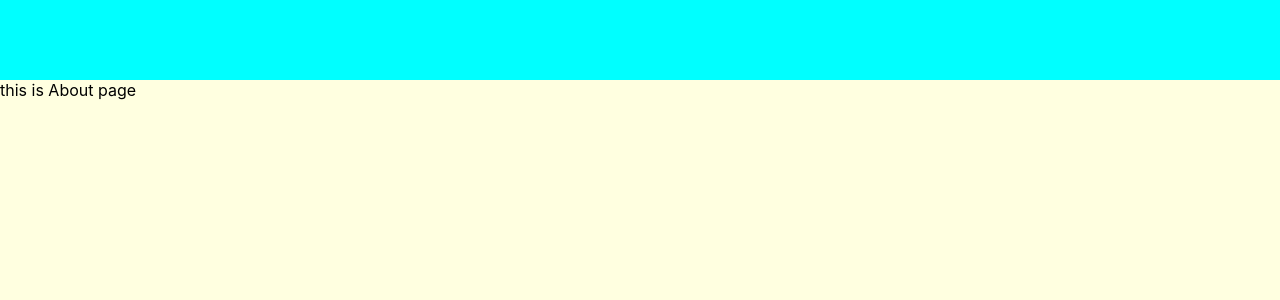
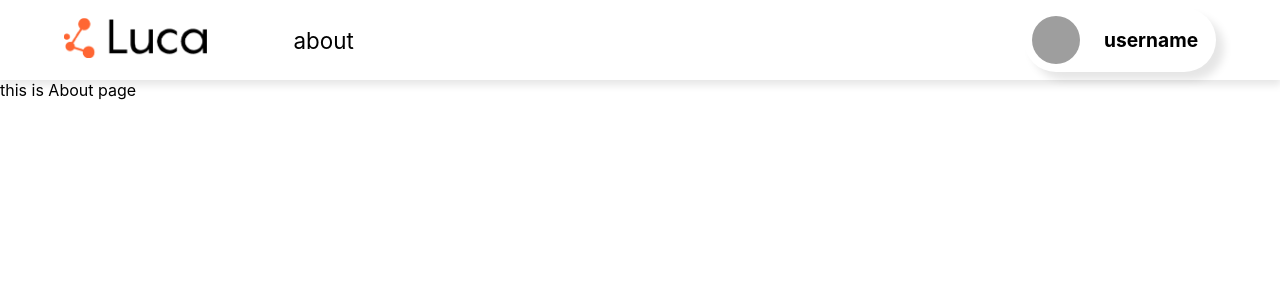
Before and after one commit to codestates/luca, a React (Create React App) app in the folder luca-client/: page / in a window 1280 px wide. Shown: the top 300 px of the page. Built offline with nearby package versions, Linux system fonts and the light colour scheme; grey boxes are pictures that could not be loaded.

Commit message:
Add features and style in Navigator

```diff
--- a/luca-client/public/index.html
+++ b/luca-client/public/index.html
@@ -29,6 +29,25 @@
       Learn how to configure a non-root public URL by running `npm run build`.
     -->
     <title>Luca</title>
+    <style>
+      a {
+        text-decoration: none;
+        color: black;
+      }
+      a:visited {
+        text-decoration: none;
+      }
+      a:hover {
+        text-decoration: none;
+      }
+      a:focus {
+        text-decoration: none;
+      }
+      a:hover,
+      a:active {
+        text-decoration: none;
+      }
+    </style>
   </head>
   <body>
     <noscript>You need to enable JavaScript to run this app.</noscript>
--- a/luca-client/src/components/canvas.js
+++ b/luca-client/src/components/canvas.js
@@ -1,21 +1,20 @@
-import * as d3 from 'd3';
-import styled from 'styled-components';
-import { useState, useRef, useEffect } from 'react';
+import * as d3 from "d3";
+import styled from "styled-components";
+import { useState, useRef, useEffect } from "react";
 import { root, descendants, links } from "./d3coodinator/getDescendants";
 
 export default function Canvas() {
-
-  const Frame = styled.div `
+  const Frame = styled.div`
     width: 100%;
     height: 100%;
     background-color: lightsalmon;
     /* border: solid red 3px; */
     text-align: center;
     overflow: hidden;
-  `
+  `;
   const MapContainer = styled.div`
     position: relative;
-    background-color: yellow;
+    background-color: lightgrey;
     top: 0;
     left: 0;
     width: ${(props) => 200 / props.viewRatio}%;
@@ -30,8 +29,7 @@ export default function Canvas() {
     }
   `;
 
-  const drag = simulation => {
-
+  const drag = (simulation) => {
     function dragstarted(event, d) {
       if (!event.active) simulation.alphaTarget(0.3).restart();
       d.fx = d.x;
@@ -49,12 +47,12 @@ export default function Canvas() {
       d.fy = null;
     }
 
-    return d3.drag()
+    return d3
+      .drag()
       .on("start", dragstarted)
       .on("drag", dragged)
       .on("end", dragended);
-  }
-
+  };
 
   const canvasRef = useRef();
   const svgRef = useRef();
@@ -136,10 +134,9 @@ export default function Canvas() {
     setScreen({ top: e.target.style.top, left: e.target.style.left });
   };
 
-
   // const root = d3.hierarchy(data);
 
-  useEffect(()=>{
+  useEffect(() => {
     // const svg = d3.select(svgRef.current);
     // const fild = d3.select(canvasRef.current);
     // const root = d3.hierarchy(data);
@@ -148,8 +145,16 @@ export default function Canvas() {
     // const svg = fild.create('svg')
     //   .attr("viewBox", [-100 / 2, -100 / 2, 100, 100]);
 
-    const simulation = d3.forceSimulation(nodes)
-      .force("link", d3.forceLink(links).id(d => d.id).distance(0).strength(1))
+    const simulation = d3
+      .forceSimulation(nodes)
+      .force(
+        "link",
+        d3
+          .forceLink(links)
+          .id((d) => d.id)
+          .distance(0)
+          .strength(1)
+      )
       .force("charge", d3.forceManyBody().strength(-50))
       .force("x", d3.forceX())
       .force("y", d3.forceY());
@@ -159,22 +164,24 @@ export default function Canvas() {
       .append("svg")
       .attr("viewBox", [-100, -50, 200, 100]);
 
-    const link = svg.append("g")
+    const link = svg
+      .append("g")
       .attr("stroke", "#999")
       .attr("stroke-opacity", 0.6)
       .selectAll("line")
       .data(links)
       .join("line");
 
-    const node = svg.append("g")
+    const node = svg
+      .append("g")
       .attr("fill", "#fff")
       .attr("stroke", "#000")
       .attr("stroke-width", 1)
       .selectAll("circle")
       .data(nodes)
       .join("circle")
-      .attr("fill", d => d.children ? null : "#000")
-      .attr("stroke", d => d.children ? null : "#fff")
+      .attr("fill", (d) => (d.children ? null : "#000"))
+      .attr("stroke", (d) => (d.children ? null : "#fff"))
       .attr("r", 2)
       .call(drag(simulation));
 
@@ -182,13 +189,14 @@ export default function Canvas() {
     //   // .text(d => d.data.content);
     //   .text('testData');
 
-    const content = svg.append("g")
+    const content = svg
+      .append("g")
       .selectAll("title")
       .attr("dy", ".31em")
       .data(nodes)
       .join("title")
-        .text(d => d.data.name)
-        .attr("r", 2)
+      .text((d) => d.data.name)
+      .attr("r", 2);
     // node.append("text")
     //   .attr("text", d => d.data.name);
 
@@ -196,22 +204,16 @@ export default function Canvas() {
 
     simulation.on("tick", () => {
       link
-        .attr("x1", d => d.source.x)
-        .attr("y1", d => d.source.y)
-        .attr("x2", d => d.target.x)
-        .attr("y2", d => d.target.y);
+        .attr("x1", (d) => d.source.x)
+        .attr("y1", (d) => d.source.y)
+        .attr("x2", (d) => d.target.x)
+        .attr("y2", (d) => d.target.y);
 
-    node
-        .attr("cx", d => d.x)
-        .attr("cy", d => d.y);
+      node.attr("cx", (d) => d.x).attr("cy", (d) => d.y);
 
-    content
-        .attr("cx", d => d.x+10)
-        .attr("cy", d => d.y);
+      content.attr("cx", (d) => d.x + 10).attr("cy", (d) => d.y);
     });
-
-  }, [root])
-
+  }, [root]);
 
   return (
     <Frame>
@@ -223,16 +225,15 @@ return (
         // onDrag={panScreen}
         // onDragEnd={panScreenEnd}
         // draggable
-    ref={canvasRef}>
+        ref={canvasRef}
+      >
         {/* <svg ref={svgRef} >
       </svg> */}
         <page></page>
       </MapContainer>
     </Frame>
-  )
+  );
 }
-
-
 
 ////////////////////////////////////////////////////////////////////////////////////////////////////////////////////////////////////////////////////////////////
 
@@ -337,7 +338,6 @@ return (
 //     setScreen({ top: e.target.style.top, left: e.target.style.left });
 //   };
 
-
 //   return (
 //     <Frame>
 //       <MapContainer
--- a/luca-client/src/components/cardboard.js
+++ b/luca-client/src/components/cardboard.js
@@ -152,7 +152,7 @@ const CardAdder = styled.div`
       }
     }
   }};
-  animation-duration: 1s;
+  animation-duration: 0.5s;
   animation-iteration-count: 1;
   animation-fill-mode: forwards;
   animation-play-state: running;
--- a/luca-client/src/components/commons.js
+++ b/luca-client/src/components/commons.js
@@ -1,17 +1,131 @@
+import { useState } from "react/cjs/react.development";
 import styled from "styled-components";
 
-const Navigator = styled.div`
+const NavigatorContainer = styled.div`
   width: 100vw;
   height: 10vh;
-  background-color: cyan;
+  background-color: white;
   text-align: center;
+  align-items: center;
+  display: flex;
+  box-shadow: 0vh 0.5vh 1vh 0.1vh rgba(0, 0, 0, 0.1);
+
+  > a.logo {
+    margin: 0 8vh;
+
+    > img {
+      height: 5vh;
+      margin: 2.5vh 0;
+    }
+  }
+  > a.about {
+    flex: 2 0 auto;
+    font-size: 1.4em;
+    text-align: left;
+    margin: 1em;
+  }
+  > div.account {
+    width: 12em;
+    display: flex;
+    align-items: center;
+    margin-right: 8vh;
+
+    > div.guest {
+      flex: 1 0 auto;
+      font-size: 1.2em;
+    }
+    > div.profile {
+      flex: 1 0 auto;
+      height: 8vh;
+      border-radius: 4vh;
+      font-size: 1.2em;
+      display: flex;
+      align-items: center;
+      box-shadow: 1vh 1vh 1vh rgba(0, 0, 0, 0.1);
+
+      > img.profile-image-thumb {
+        height: 6vh;
+        border-radius: 3vh;
+        margin: 1vh;
+      }
+      > div.profile-username {
+        margin-left: 2vh;
+        font-weight: bold;
+      }
+      > div.profile-dropdown {
+        z-index: 999;
+        position: fixed;
+        top: 1vh;
+        width: 10em;
+        height: 8em;
+        border-radius: 4vh;
+        background-color: white;
+        box-shadow: 0vh 0vh 2vh rgba(0, 0, 0, 0.2);
+        display: flex;
+        flex-direction: column;
+        > div.dropdown-index {
+          flex: 1 0 auto;
+          margin: 0.25em;
+        }
+      }
+    }
+  }
 `;
+
+function Navigator() {
+  const [dropdown, setDropdown] = useState(false);
+  const dropdownHandler = () => {
+    setDropdown(!dropdown);
+  };
+
+  return (
+    <NavigatorContainer>
+      <a className="logo" href="/">
+        <img src="Luca_logo.png" />
+      </a>
+      <a className="about" href="/">
+        about
+      </a>
+      <div className="account">
+        {/* <div className="guest">회원가입</div>
+        <div className="guest" style={{ fontWeight: "bold" }}>
+          로그인
+        </div> */}
+        <div className="profile">
+          {!dropdown ? (
+            <>
+              <img
+                className="profile-image-thumb"
+                src="https://picsum.photos/300/300?random=1"
+              />
+              <div className="profile-username" onClick={dropdownHandler}>
+                username
+              </div>
+            </>
+          ) : (
+            <div className="profile-dropdown">
+              <div className="dropdown-index" onClick={dropdownHandler}>
+                username
+              </div>
+              <div className="dropdown-index">
+                <a href="/mypage">Mypage</a>
+              </div>
+              <div className="dropdown-index">Setting</div>
+              <div className="dropdown-index">Logout</div>
+            </div>
+          )}
+        </div>
+      </div>
+    </NavigatorContainer>
+  );
+}
+
+// =======================여기까지 네비게이터에 필요한 컴포넌트입니다=======================
 
 const Backdrop = styled.div`
   width: 100vw;
   min-height: 90vh;
   height: auto;
-  background-color: grey;
   justify-content: center;
   display: flex;
 `;
@@ -19,7 +133,6 @@ const Backdrop = styled.div`
 const Container = styled.div`
   min-height: 90vh;
   height: auto;
-  background-color: lightyellow;
   flex: 1 0 auto;
   max-width: 1320px;
   margin: auto;
```
Also changed, not shown: luca-client/public/Luca_favicon.png (added), luca-client/public/Luca_logo.png (added). Lines whose indentation alone changed are shown as unchanged.
